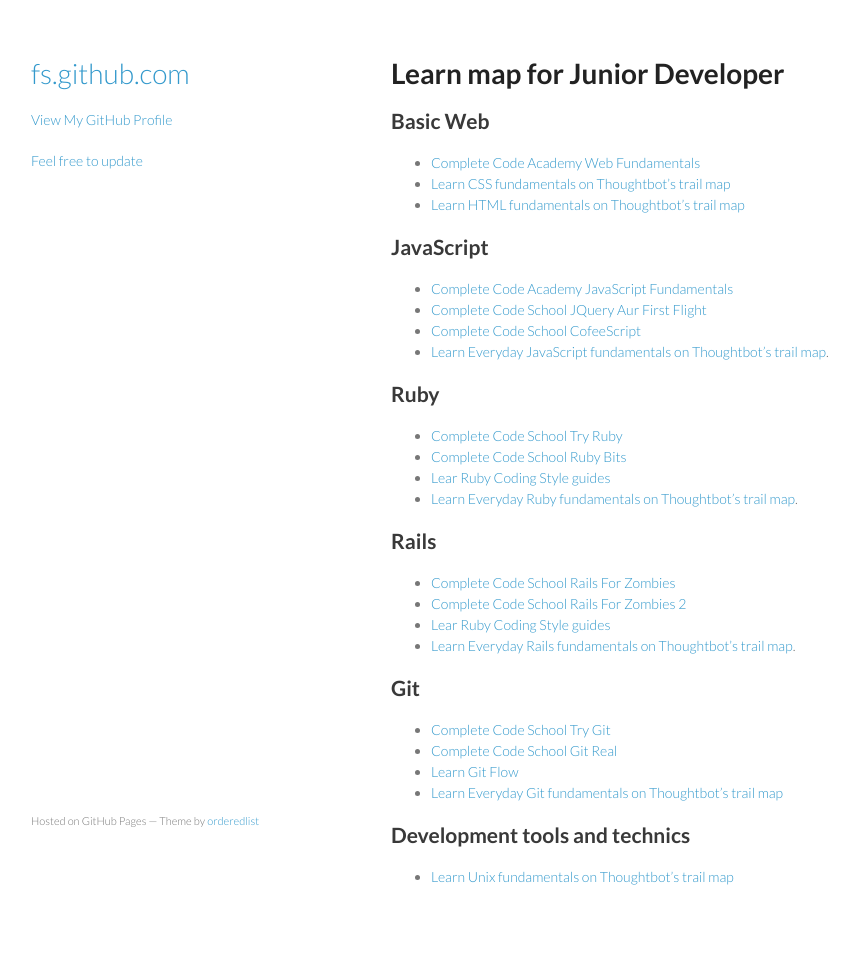
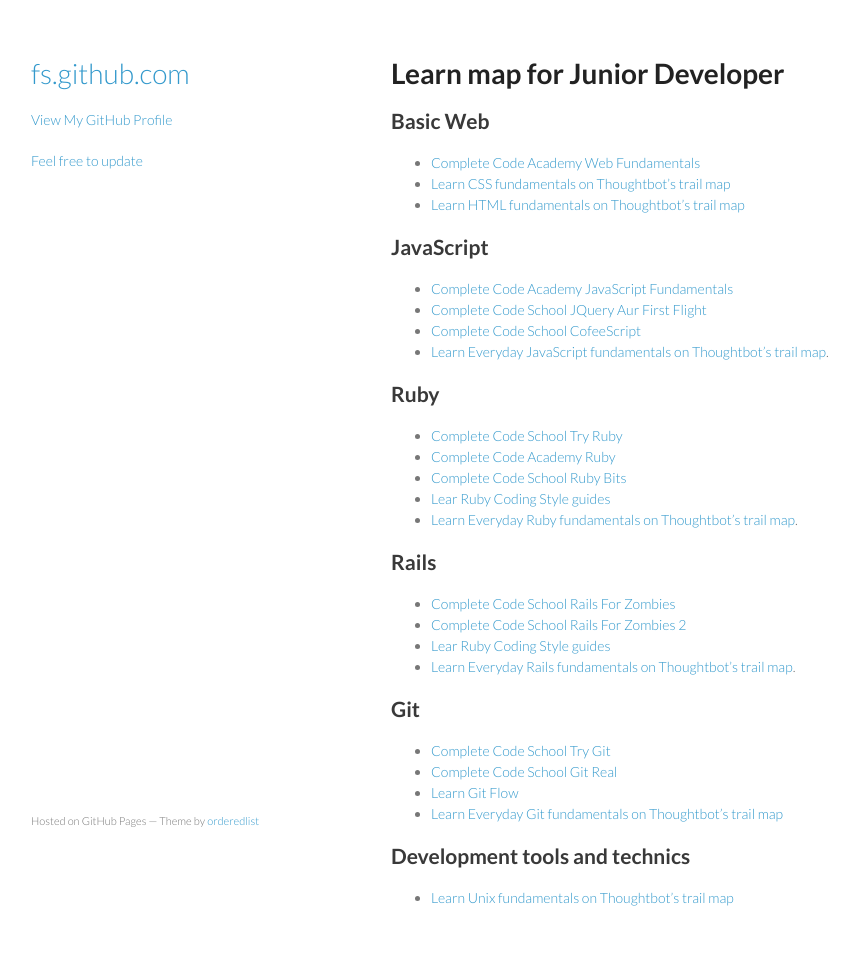
Before and after one commit to mike-burns/fs.github.com, a Jekyll site: the page built from learn/junior.md, in a window 1280 px wide. Shown: the whole page, without its empty margins (179-1036 px from the left). Built offline with Jekyll 4.4.1, drawn with Linux system fonts in a browser that asks for light colours; before the commit the page ends 957 px from its top, so only the background shows below that.

Commit message:
Mention code academy ruby cource

```diff
--- a/learn/junior.md
+++ b/learn/junior.md
@@ -19,8 +19,8 @@ layout: default
 
 ## Ruby
 
-
 * [Complete Code School Try Ruby](http://www.codeschool.com/courses/try-ruby)
+* [Complete Code Academy Ruby](http://www.codecademy.com/ru/tracks/ruby)
 * [Complete Code School Ruby Bits](http://www.codeschool.com/courses/ruby-bits)
 * [Lear Ruby Coding Style guides](/style-guide)
 * [Learn Everyday Ruby fundamentals on Thoughtbot's trail map](https://github.com/thoughtbot/trail-map/blob/master/trails/ruby.md).
```
